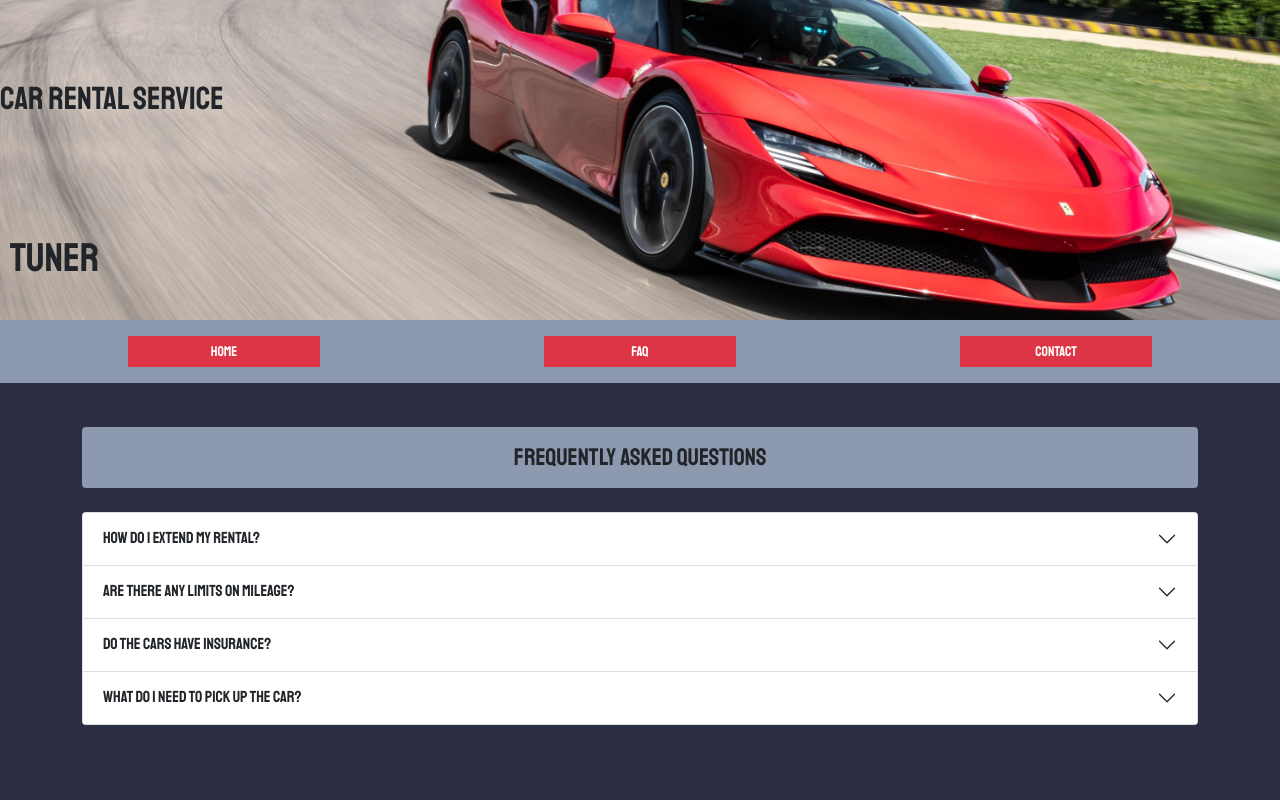
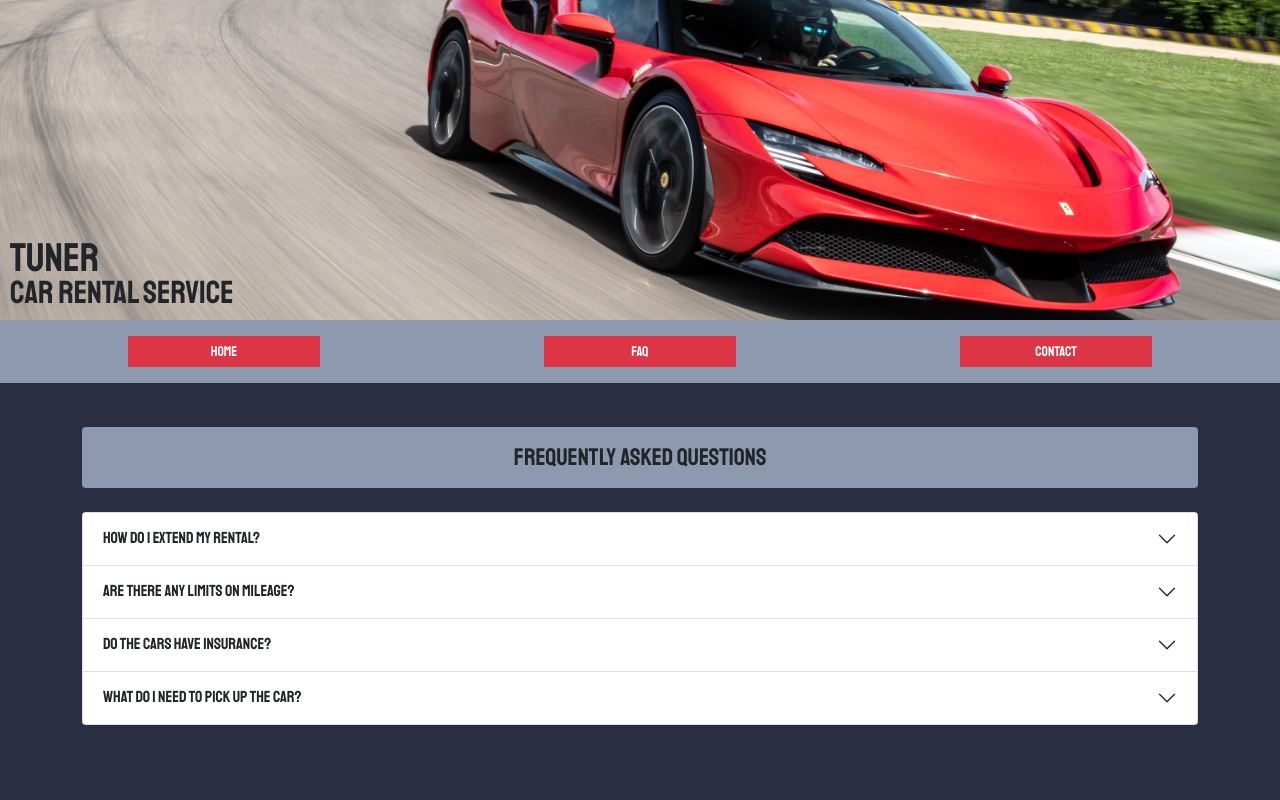
Before and after one commit to camburhans/126-final, a plain HTML site: page html/faq.html in a window 1280 px wide. Shown: the top 800 px of the page. Drawn offline with nearby package versions, Linux system fonts and the light colour scheme; a script that the page names is missing.

Commit message:
small fix

```diff
--- a/html/faq.html
+++ b/html/faq.html
@@ -14,7 +14,7 @@
 <body>
     <header>
         <h1>TUNER</h1>
-        <h2>CAR RENTAL SERVICE</h2>
+        <h2 class="header2">CAR RENTAL SERVICE</h2>
 
     </header>
 
```
